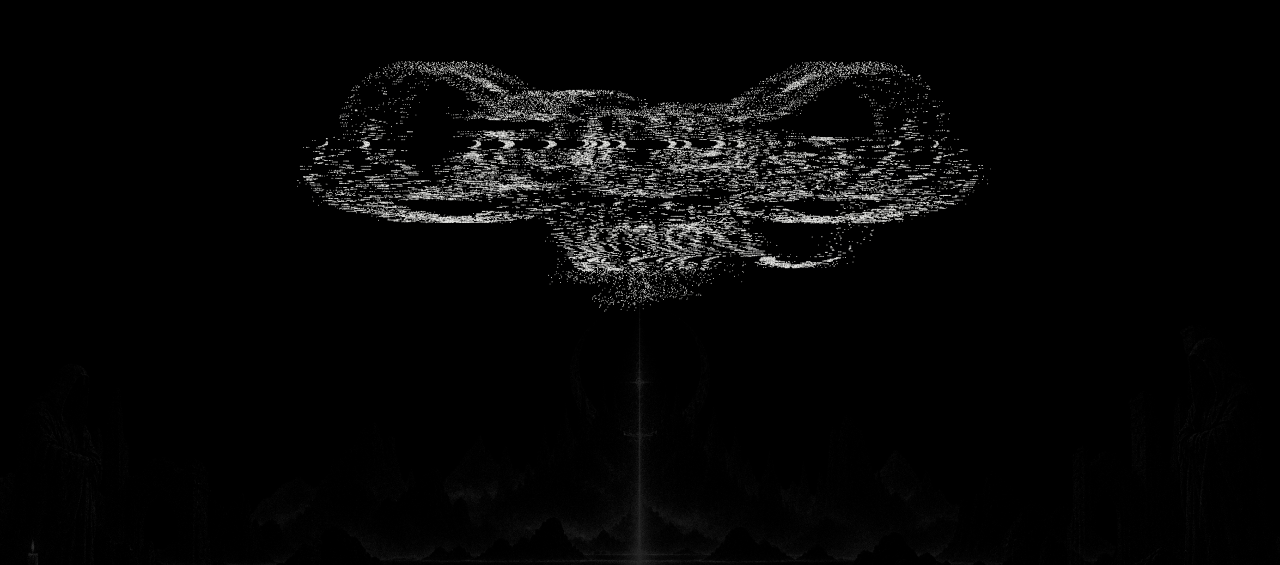
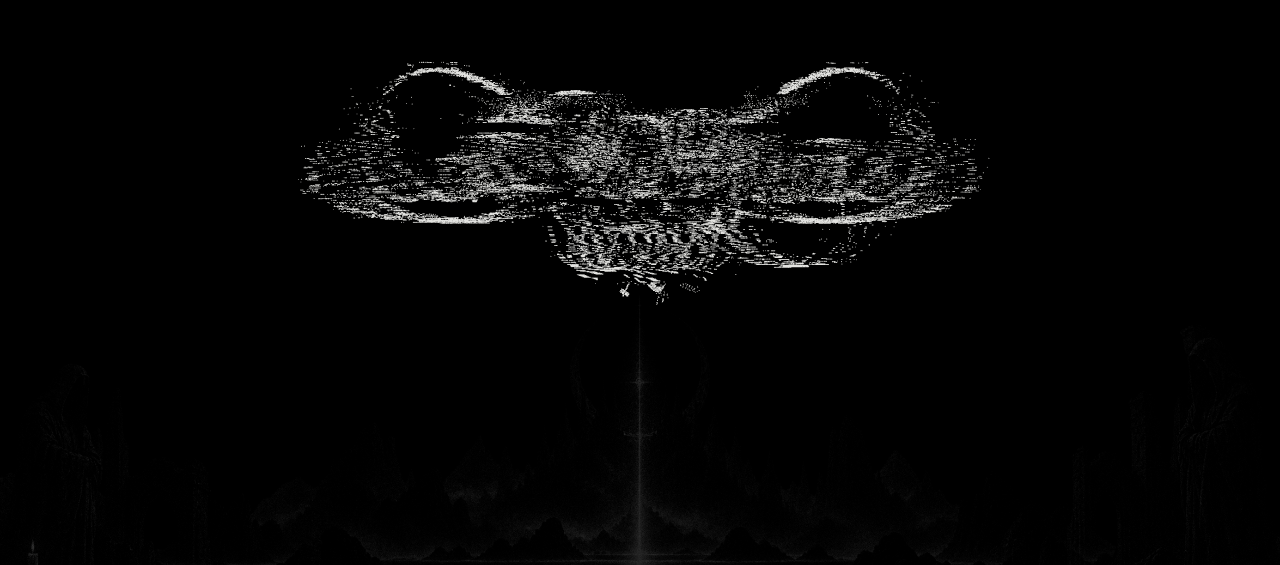
Before and after one commit to 3avalny/grimorium-preview, a plain HTML site: page index.html in a window 1280 px wide. Shown: the part 236-801 px from the top of the page. Drawn offline with nearby package versions, Linux system fonts and the light colour scheme; animation ran at ten frames a second.

Commit message:
Reshape particle book to match luminous reference

```diff
--- a/index.html
+++ b/index.html
@@ -1638,10 +1638,20 @@ function createParticleField(){
       ctx.lineJoin="round";
 
       const cx=w*.5;
-      const cy=h*.565;
-      const bw=Math.min(w*.72,1120);
-      const bh=Math.min(h*.54,560);
+      const cy=h*.57;
+      const bw=Math.min(w*.69,1100);
+      const bh=Math.min(h*.60,610);
       const half=bw*.5;
+
+      const spineTop=cy-bh*.34;
+      const spineBottom=cy+bh*.29;
+      const leftTopX=cx-half*.72;
+      const rightTopX=cx+half*.72;
+      const leftOuterX=cx-half*.96;
+      const rightOuterX=cx+half*.96;
+      const outerTopY=cy-bh*.30;
+      const outerMidY=cy-bh*.02;
+      const outerBottomY=cy+bh*.17;
 
       function strokePath(draw,width=1,alpha=1){
         ctx.save();
@@ -1660,212 +1670,242 @@ function createParticleField(){
         },width,alpha);
       }
 
-      // --- open book silhouette / page architecture ---
-      const spineTop=cy-bh*.43;
-      const spineBottom=cy+bh*.36;
-      const leftOuter=cx-half*.96;
-      const rightOuter=cx+half*.96;
-      const upperY=cy-bh*.31;
-      const lowerY=cy+bh*.24;
-
-      // Central illuminated spine and long axis.
-      bezier(cx,spineTop-bh*.22,cx-4,cy-bh*.15,cx+4,cy+bh*.18,cx,spineBottom+bh*.18,2.1,1);
-      bezier(cx-3,spineTop-bh*.10,cx-9,cy-bh*.08,cx-7,cy+bh*.16,cx-2,spineBottom,1.0,.9);
-      bezier(cx+3,spineTop-bh*.10,cx+9,cy-bh*.08,cx+7,cy+bh*.16,cx+2,spineBottom,1.0,.9);
-
-      // Outer covers / main page fans.
-      bezier(cx-8,spineTop,cx-half*.28,cy-bh*.48,leftOuter+half*.06,upperY,leftOuter,cy+bh*.10,2.3,.98);
-      bezier(leftOuter,cy+bh*.10,leftOuter+half*.08,lowerY,cx-half*.25,cy+bh*.36,cx-8,spineBottom,2.3,.98);
-      bezier(cx+8,spineTop,cx+half*.28,cy-bh*.48,rightOuter-half*.06,upperY,rightOuter,cy+bh*.10,2.3,.98);
-      bezier(rightOuter,cy+bh*.10,rightOuter-half*.08,lowerY,cx+half*.25,cy+bh*.36,cx+8,spineBottom,2.3,.98);
-
-      // Stacked page contours.
-      for(let j=0;j<15;j++){
-        const t=(j+1)/16;
-        const lift=(j-7)*1.35;
-        const edgeInset=half*(.025+j*.010);
-        const a=.42+j*.018;
-        const lw=.62+(j%4===0?.38:0);
-
+      // Central luminous cut. Multiple near-identical strokes create a dense
+      // particle column rather than one geometric line.
+      for(let s=-4;s<=4;s++){
+        const off=s*.9;
         bezier(
-          cx-5,spineTop+bh*(.018+j*.004),
-          cx-half*(.19+.08*t),cy-bh*(.42-.035*t)+lift,
-          leftOuter+edgeInset,upperY+bh*(.018*t)+lift,
-          leftOuter+edgeInset*.30,cy+bh*(.10+.010*j),
-          lw,a
+          cx+off,spineTop-bh*.16,
+          cx+off*.25,cy-bh*.12,
+          cx-off*.20,cy+bh*.15,
+          cx+off*.18,spineBottom+bh*.12,
+          s===0?2.8:(1.05+Math.abs(s)*.08),
+          s===0?1:(.34-Math.abs(s)*.025)
+        );
+      }
+
+      // Reference-like raised page wings: the top edge rises sharply from the
+      // spine, then opens outward before falling into the outer corner.
+      bezier(cx-4,spineTop,cx-half*.12,cy-bh*.47,cx-half*.46,cy-bh*.45,leftTopX,outerTopY,2.5,.98);
+      bezier(leftTopX,outerTopY,leftOuterX+half*.10,cy-bh*.21,leftOuterX,outerMidY,leftOuterX+half*.03,outerBottomY,2.4,.98);
+      bezier(leftOuterX+half*.03,outerBottomY,leftOuterX+half*.22,cy+bh*.30,cx-half*.22,cy+bh*.31,cx-5,spineBottom,2.5,.98);
+
+      bezier(cx+4,spineTop,cx+half*.12,cy-bh*.47,cx+half*.46,cy-bh*.45,rightTopX,outerTopY,2.5,.98);
+      bezier(rightTopX,outerTopY,rightOuterX-half*.10,cy-bh*.21,rightOuterX,outerMidY,rightOuterX-half*.03,outerBottomY,2.4,.98);
+      bezier(rightOuterX-half*.03,outerBottomY,rightOuterX-half*.22,cy+bh*.30,cx+half*.22,cy+bh*.31,cx+5,spineBottom,2.5,.98);
+
+      // Strong lower page/cover fans.
+      for(let j=0;j<18;j++){
+        const t=j/17;
+        const yShift=(j-8.5)*1.1;
+        const inset=half*(.018+j*.0105);
+        const alpha=.29+(1-t)*.28;
+        const width=j%5===0?.95:.55;
+
+        bezier(
+          cx-5,spineBottom-bh*(.008*j),
+          cx-half*(.18+.05*t),cy+bh*(.24-.003*j),
+          leftOuterX+inset,outerBottomY+yShift,
+          leftOuterX+inset*.62,outerMidY+yShift*.42,
+          width,alpha
         );
         bezier(
-          leftOuter+edgeInset*.30,cy+bh*(.10+.010*j),
-          leftOuter+edgeInset,lowerY-bh*(.006*j)+lift,
-          cx-half*(.22+.04*t),cy+bh*(.31-.003*j),
-          cx-5,spineBottom-bh*(.006*j),
-          lw,a
+          cx+5,spineBottom-bh*(.008*j),
+          cx+half*(.18+.05*t),cy+bh*(.24-.003*j),
+          rightOuterX-inset,outerBottomY+yShift,
+          rightOuterX-inset*.62,outerMidY+yShift*.42,
+          width,alpha
         );
+      }
+
+      // Upper layered pages. These follow the steep wing angle rather than lying flat.
+      for(let j=0;j<17;j++){
+        const t=(j+1)/18;
+        const edgeInset=half*(.016+j*.011);
+        const topLift=j*2.0;
+        const alpha=.24+(1-t)*.30;
+        const width=j%4===0?.82:.46;
 
         bezier(
-          cx+5,spineTop+bh*(.018+j*.004),
-          cx+half*(.19+.08*t),cy-bh*(.42-.035*t)+lift,
-          rightOuter-edgeInset,upperY+bh*(.018*t)+lift,
-          rightOuter-edgeInset*.30,cy+bh*(.10+.010*j),
-          lw,a
+          cx-4,spineTop+bh*(.010+j*.004),
+          cx-half*(.12+.08*t),cy-bh*(.45-.018*j),
+          leftTopX-edgeInset*.20,outerTopY+topLift,
+          leftOuterX+edgeInset,outerMidY+bh*(.006*j),
+          width,alpha
         );
         bezier(
-          rightOuter-edgeInset*.30,cy+bh*(.10+.010*j),
-          rightOuter-edgeInset,lowerY-bh*(.006*j)+lift,
-          cx+half*(.22+.04*t),cy+bh*(.31-.003*j),
-          cx+5,spineBottom-bh*(.006*j),
-          lw,a
+          cx+4,spineTop+bh*(.010+j*.004),
+          cx+half*(.12+.08*t),cy-bh*(.45-.018*j),
+          rightTopX+edgeInset*.20,outerTopY+topLift,
+          rightOuterX-edgeInset,outerMidY+bh*(.006*j),
+          width,alpha
         );
       }
 
-      // Fine "writing" / etched lines across both pages.
-      for(let row=0;row<39;row++){
-        const t=(row+.7)/40;
-        const y=spineTop+bh*(.11+t*.58);
-        const spread=half*(.30+.58*Math.sin(t*Math.PI*.78));
-        const inward=half*(.035+.03*Math.sin(t*Math.PI));
-        const wobble=Math.sin(row*.91)*4.2;
-        const alpha=.27+(row%5===0?.12:0);
-        const lw=.42+(row%7===0?.18:0);
+      // Dense curved "writing" on the pages. Lines bend with the actual page wings.
+      for(let row=0;row<44;row++){
+        const t=(row+.6)/45;
+        const y0=spineTop+bh*(.075+t*.50);
+        const edgeY=outerTopY+(outerBottomY-outerTopY)*(t*.93);
+        const inner=half*(.055+.018*Math.sin(t*Math.PI));
+        const edge=half*(.32+.53*Math.pow(Math.sin(t*Math.PI*.82),.72));
+        const wob=Math.sin(row*.77)*5.5;
+        const alpha=.20+(row%6===0?.13:0);
+        const width=.34+(row%9===0?.14:0);
 
         bezier(
-          cx-inward,y,
-          cx-spread*.28,y-10+wobble,
-          cx-spread*.68,y+6-wobble*.4,
-          cx-spread,y+Math.sin(row*.63)*7,
-          lw,alpha
+          cx-inner,y0,
+          cx-edge*.28,y0-18+wob,
+          cx-edge*.70,edgeY-9-wob*.3,
+          cx-edge,edgeY+Math.sin(row*.52)*5,
+          width,alpha
         );
         bezier(
-          cx+inward,y,
-          cx+spread*.28,y-10-wobble,
-          cx+spread*.68,y+6+wobble*.4,
-          cx+spread,y-Math.sin(row*.63)*7,
-          lw,alpha
+          cx+inner,y0,
+          cx+edge*.28,y0-18-wob,
+          cx+edge*.70,edgeY-9+wob*.3,
+          cx+edge,edgeY-Math.sin(row*.52)*5,
+          width,alpha
         );
       }
 
-      // Page ribs radiating out from the spine.
-      for(let k=0;k<22;k++){
-        const t=k/21;
-        const yy=spineTop+bh*(.07+t*.70);
-        const edgeY=upperY+(lowerY-upperY)*t+Math.sin(k*.74)*10;
-        const alpha=.22+(k%4===0?.18:0);
-        bezier(cx-4,yy,cx-half*.24,yy-24,leftOuter+half*.20,edgeY,leftOuter+half*.05,edgeY+7,.48,alpha);
-        bezier(cx+4,yy,cx+half*.24,yy-24,rightOuter-half*.20,edgeY,rightOuter-half*.05,edgeY+7,.48,alpha);
+      // Curved page ribs from the spine to the outside edges.
+      for(let k=0;k<25;k++){
+        const t=k/24;
+        const sy=spineTop+bh*(.06+t*.60);
+        const ey=outerTopY+(outerBottomY-outerTopY)*t+Math.sin(k*.71)*8;
+        const a=.14+(k%5===0?.12:0);
+        bezier(cx-3,sy,cx-half*.18,sy-26,leftTopX-half*.12,ey-10,leftOuterX+half*.06,ey,.34,a);
+        bezier(cx+3,sy,cx+half*.18,sy-26,rightTopX+half*.12,ey-10,rightOuterX-half*.06,ey,.34,a);
       }
 
-      // --- web / filament canopy around the book ---
-      const hubX=cx;
-      const hubY=cy-bh*.48;
-
-      // Long radial threads from above/around the book to screen edges.
-      const radialCount=44;
-      for(let r=0;r<radialCount;r++){
-        const u=r/(radialCount-1);
-        const angle=-Math.PI*.93+u*Math.PI*1.86;
-        const ex=cx+Math.cos(angle)*w*.70;
-        const ey=hubY+Math.sin(angle)*h*.78;
-        const bend=(particleHash(r+901)-.5)*w*.10;
-        const sway=(particleHash(r+1401)-.5)*h*.08;
-        bezier(
-          hubX,hubY,
-          cx+Math.cos(angle)*w*.18+bend,hubY+Math.sin(angle)*h*.18+sway,
-          cx+Math.cos(angle)*w*.42-bend*.25,hubY+Math.sin(angle)*h*.46-sway*.35,
-          ex,ey,
-          .44+(r%9===0?.22:0),
-          .30+(r%7===0?.16:0)
-        );
+      // Halo arcs above the central split — subtle, not a giant radial wheel.
+      for(let ring=0;ring<9;ring++){
+        const rx=half*(.20+ring*.065);
+        const ry=bh*(.08+ring*.025);
+        strokePath(g=>{
+          const segs=56;
+          for(let q=0;q<=segs;q++){
+            const a=Math.PI*(1.06+(q/segs)*.88);
+            const ripple=Math.sin(q*.82+ring*.7)*(2.2+ring*.18);
+            const x=cx+Math.cos(a)*(rx+ripple);
+            const y=spineTop-bh*.03+Math.sin(a)*(ry+ripple*.18);
+            if(q===0)g.moveTo(x,y);else g.lineTo(x,y);
+          }
+        },.32+(ring%3===0?.10:0),.15+(ring%3===0?.07:0));
       }
 
-      // Large irregular capture-web arcs behind and around the book.
-      for(let ring=0;ring<18;ring++){
-        const rr=(ring+2)/20;
-        const rx=w*(.16+rr*.48);
-        const ry=h*(.08+rr*.49);
-        const phase=(particleHash(ring+3001)-.5)*.12;
-        strokePath(g=>{
-          const segs=82;
-          for(let s=0;s<=segs;s++){
-            const a=-Math.PI*.96+(s/segs)*Math.PI*1.92;
-            const scallop=Math.sin(a*22+ring*.72)*(5+ring*.28);
-            const x=cx+Math.cos(a+phase)*(rx+scallop);
-            const y=hubY+Math.sin(a)*(ry+scallop*.35);
-            if(s===0)g.moveTo(x,y); else g.lineTo(x,y);
-          }
-        },.34+(ring%5===0?.12:0),.20+(ring%4===0?.08:0));
-      }
-
-      // Tangled filaments erupting from the outer book corners.
-      for(let side of [-1,1]){
-        const sx=cx+side*half*.83;
-        const sy=cy-bh*.16;
-        for(let q=0;q<38;q++){
-          const seed=q+(side>0?8000:6000);
-          const ex=cx+side*(half*(.80+particleHash(seed)*.55));
-          const ey=cy-bh*(.55+particleHash(seed+1)*.42)+
-            (particleHash(seed+2)-.5)*h*.26;
-          const c1x=sx+side*(40+particleHash(seed+3)*170);
-          const c1y=sy+(particleHash(seed+4)-.5)*160;
-          const c2x=ex-side*(20+particleHash(seed+5)*150);
-          const c2y=ey+(particleHash(seed+6)-.5)*140;
-          bezier(sx,sy,c1x,c1y,c2x,c2y,ex,ey,.38+(q%9===0?.18:0),.28+(q%6===0?.13:0));
+      // Organic luminous threads erupt from the actual page corners/edges.
+      // No radial spokes from the centre.
+      for(const side of [-1,1]){
+        const anchors=[
+          [cx+side*half*.18,spineTop-bh*.01],
+          [cx+side*half*.50,cy-bh*.30],
+          [cx+side*half*.78,cy-bh*.18],
+          [cx+side*half*.91,cy-bh*.02],
+          [cx+side*half*.79,cy+bh*.14]
+        ];
+
+        for(let q=0;q<64;q++){
+          const seed=q+(side>0?11000:7000);
+          const a=anchors[q%anchors.length];
+          const outward=half*(.30+particleHash(seed)*.78);
+          const ex=a[0]+side*outward;
+          const ey=a[1]+(particleHash(seed+1)-.5)*h*.58;
+          const c1x=a[0]+side*(35+particleHash(seed+2)*155);
+          const c1y=a[1]+(particleHash(seed+3)-.5)*185;
+          const c2x=ex-side*(28+particleHash(seed+4)*190);
+          const c2y=ey+(particleHash(seed+5)-.5)*175;
+
+          bezier(
+            a[0],a[1],c1x,c1y,c2x,c2y,ex,ey,
+            .30+(q%11===0?.18:0),
+            .18+(q%7===0?.14:0)
+          );
         }
       }
 
-      // Small sparks concentrated around the page edges.
+      // A sparse irregular web canopy that connects the erupting threads.
+      // It follows wide arcs instead of a perfect concentric spider web.
+      for(let band=0;band<13;band++){
+        const yy=spineTop-bh*(.07+band*.050);
+        const width=half*(.46+band*.075);
+        strokePath(g=>{
+          const segs=96;
+          for(let q=0;q<=segs;q++){
+            const u=q/segs;
+            const x=cx-width+u*width*2;
+            const arch=Math.pow(Math.abs(u-.5)*2,1.55);
+            const y=yy-bh*.16*(1-arch)+
+              Math.sin(u*Math.PI*(16+band*.7)+band*.9)*(3.4+band*.17);
+            if(q===0)g.moveTo(x,y);else g.lineTo(x,y);
+          }
+        },.27+(band%4===0?.10:0),.12+(band%4===0?.08:0));
+      }
+
+      // Bright sparks and dust concentrated around the page edges.
       ctx.save();
-      for(let s=0;s<720;s++){
-        const side=particleHash(s+12001)<.5?-1:1;
-        const rx=half*(.28+particleHash(s+13001)*.82);
-        const ry=(particleHash(s+14001)-.5)*bh*.90;
-        const x=cx+side*rx+(particleHash(s+15001)-.5)*34;
-        const y=cy+ry;
-        const rad=.35+particleHash(s+16001)*1.15;
-        ctx.globalAlpha=.28+particleHash(s+17001)*.65;
+      for(let s=0;s<1050;s++){
+        const side=particleHash(s+15001)<.5?-1:1;
+        const x=cx+side*half*(.20+particleHash(s+16001)*1.05);
+        const baseY=cy-bh*.10+(particleHash(s+17001)-.5)*bh*.78;
+        const y=baseY+(particleHash(s+18001)-.5)*42;
+        const rad=.28+particleHash(s+19001)*1.25;
+        ctx.globalAlpha=.17+particleHash(s+20001)*.70;
         ctx.beginPath();
         ctx.arc(x,y,rad,0,Math.PI*2);
         ctx.fill();
       }
       ctx.restore();
 
-      // Central occult-star accents.
+      // Small occult star above the spine.
       strokePath(g=>{
-        const starY=hubY-h*.055;
-        g.moveTo(cx,starY-18);g.lineTo(cx,starY+18);
-        g.moveTo(cx-9,starY);g.lineTo(cx+9,starY);
-        g.moveTo(cx-5,starY-5);g.lineTo(cx+5,starY+5);
-        g.moveTo(cx+5,starY-5);g.lineTo(cx-5,starY+5);
-      },.85,.9);
-
-      // Small particle-built band logo at the top, matching the reference layout.
+        const sy=spineTop-bh*.13;
+        g.moveTo(cx,sy-18);g.lineTo(cx,sy+18);
+        g.moveTo(cx-8,sy);g.lineTo(cx+8,sy);
+        g.moveTo(cx-4,sy-4);g.lineTo(cx+4,sy+4);
+        g.moveTo(cx+4,sy-4);g.lineTo(cx-4,sy+4);
+      },.72,.78);
+
+      // Particle-built band logo at the top, like the reference site composition.
       if(source && source.naturalWidth){
-        const logoW=Math.min(250,w*.18);
+        const logoW=Math.min(275,w*.19);
         const logoH=logoW/(source.naturalWidth/Math.max(1,source.naturalHeight));
         ctx.save();
-        ctx.globalAlpha=.78;
-        ctx.drawImage(source,cx-logoW*.5,h*.035,logoW,logoH);
+        ctx.globalAlpha=.88;
+        ctx.drawImage(source,cx-logoW*.5,h*.030,logoW,logoH);
         ctx.restore();
       }
 
-      // Sample the rendered mask into deterministic particle targets.
+      // Convert the drawn light structure into target positions. Thick/bright
+      // features naturally contribute more particle candidates.
       const data=ctx.getImageData(0,0,mask.width,mask.height).data;
       const candidates=[];
-      const step=w>1500?2:1;
+      const step=w>1700?2:1;
+
       for(let y=0;y<mask.height;y+=step){
         for(let x=0;x<mask.width;x+=step){
           const a=data[(y*mask.width+x)*4+3];
-          if(a>18){
-            // Book body is steadier; outer filaments are allowed more visible drift.
-            const inBook=
-              y>cy-bh*.49 && y<cy+bh*.43 &&
-              Math.abs(x-cx)<half*1.06;
-            const topLogo=y<h*.18 && Math.abs(x-cx)<w*.16;
-            candidates.push({
-              x,y,
-              motion:topLogo?.16:(inBook?.28:1),
-              glow:a/255
-            });
-          }
+          if(a<16)continue;
+
+          const inBook=
+            y>spineTop-bh*.05 &&
+            y<spineBottom+bh*.15 &&
+            Math.abs(x-cx)<half*1.04;
+          const topLogo=y<h*.18 && Math.abs(x-cx)<w*.17;
+
+          const point={
+            x,y,
+            motion:topLogo?.10:(inBook?.18:1),
+            glow:a/255
+          };
+
+          candidates.push(point);
+
+          // Reserve extra density for the book's bright contours and the
+          // particle-built top logo, so both stay readable against the threads.
+          if(topLogo || (inBook && a>100))candidates.push(point);
+          if(inBook && a>185)candidates.push(point);
         }
       }
 
@@ -1873,17 +1913,14 @@ function createParticleField(){
         return Array.from({length:count},()=>({x:cx,y:cy,motion:.2,glow:1}));
       }
 
+      // Deterministic even sampling across the light mask.
       const points=[];
       const stride=candidates.length/count;
+      const offset=(candidates.length-count*stride)*.5;
       for(let i=0;i<count;i++){
-        const idx=Math.min(candidates.length-1,Math.floor(i*stride));
+        const idx=Math.min(candidates.length-1,Math.floor(offset+i*stride));
         const p=candidates[idx];
-        points.push({
-          x:p.x,
-          y:p.y,
-          motion:p.motion,
-          glow:p.glow
-        });
+        points.push({x:p.x,y:p.y,motion:p.motion,glow:p.glow});
       }
       return points;
     }
@@ -1916,7 +1953,7 @@ function createParticleField(){
 
       const heroAlpha=particleMix(.94,.18,particleSmooth(leave/.72));
       const bgPulse=.965+.035*Math.sin(now*.00022);
-      const alpha=particleMix(heroAlpha,.52*bgPulse,bgStart);
+      const alpha=particleMix(heroAlpha,.58*bgPulse,bgStart);
       const heroSize=particleMix(.90,.42,bgStart);
       const response=1-Math.pow(.965,dt/16.67);
 
@@ -1989,12 +2026,12 @@ function createParticleField(){
         const live=bgStart;
         const motion=web.motion??.35;
         const waveX=(
-          Math.sin(now*.00022+web.y*.0105)*11.5+
-          Math.sin(now*.000095+web.x*.0052+web.y*.0031)*5.8
+          Math.sin(now*.00022+web.y*.0105)*14.0+
+          Math.sin(now*.000095+web.x*.0052+web.y*.0031)*7.0
         )*motion;
         const waveY=(
-          Math.cos(now*.00019+web.x*.0092)*9.8+
-          Math.sin(now*.000082+web.y*.0068-web.x*.0027)*5.0
+          Math.cos(now*.00019+web.x*.0092)*12.0+
+          Math.sin(now*.000082+web.y*.0068-web.x*.0027)*6.2
         )*motion;
         tx+=waveX*live;
         ty+=waveY*live;
```
